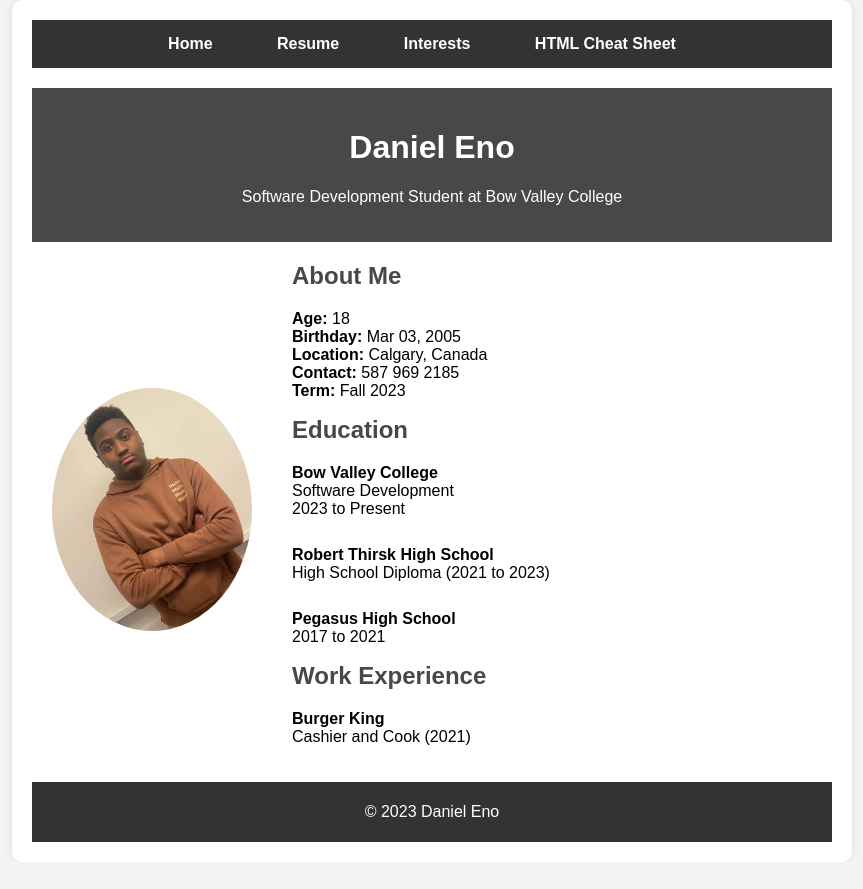
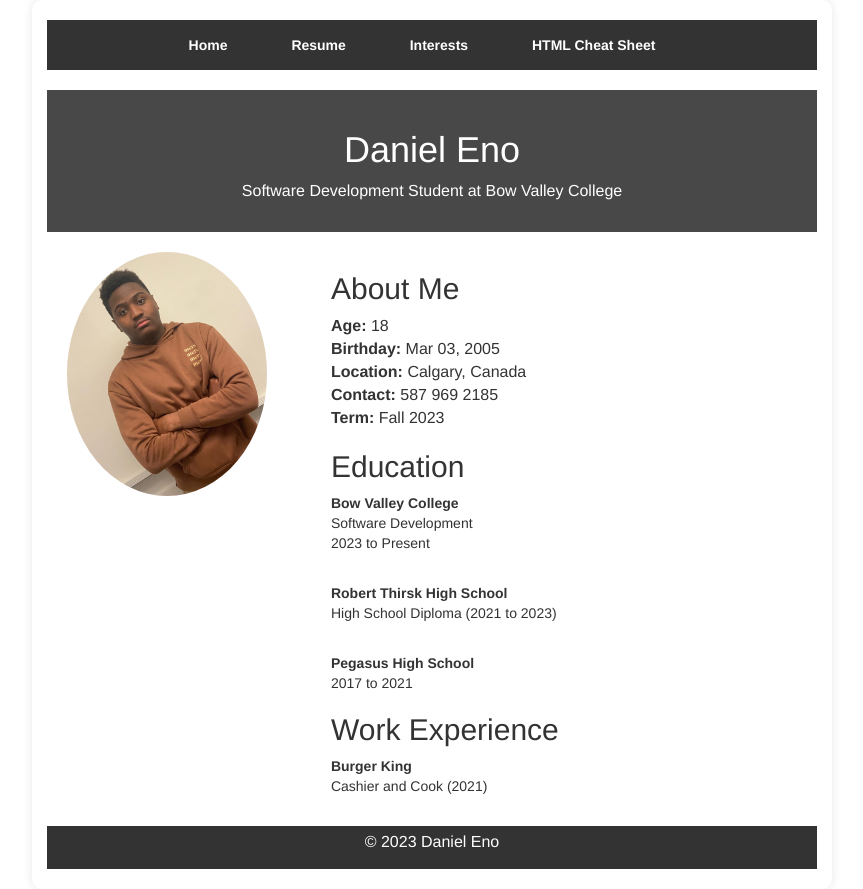
Before and after one commit to CodexCraf/Daniel---Final, a plain HTML site: page resume.html in a window 1280 px wide. Shown: the whole page, without its empty margins (208-1071 px from the left). Before the commit the page ends 862 px from the top, so only its background shows below. Drawn offline with nearby package versions, Linux system fonts and the light colour scheme.

Commit message:
resume.html

```diff
--- a/resume.html
+++ b/resume.html
@@ -4,6 +4,7 @@
     <meta charset="UTF-8">
     <meta name="viewport" content="width=device-width, initial-scale=1.0">
     <link rel="stylesheet" href="styles2.css">
+    <link rel="stylesheet" href="https://maxcdn.bootstrapcdn.com/bootstrap/3.4.1/css/bootstrap.min.css">
     <script src="script.js"></script>
     <title>Resume</title>
 </head>
@@ -24,9 +25,14 @@
         </header>
 
         <section class="about">
+            <div class="row">
+                <div class="col-sm-6">
                     <div class="about-image">
                         <img src="./images/photo2.jpeg" alt="Daniel Eno">
                     </div>
+                </div>
+
+                <div class="col-sm-6">
                     <div class="about-content">
                         <h2>About Me</h2>
                         <p> <b>Age: </b>18 <br>
@@ -34,6 +40,8 @@
                             <b> Location:</b> Calgary, Canada <br>
                             <b>Contact:</b> 587 969 2185 <br>
                             <b>Term:</b> Fall 2023
+                        </p>
+
 
 
                     <h2>Education</h2>
@@ -54,6 +62,8 @@
                         <li> <b>Burger King</b> <br>
                             Cashier and Cook (2021)</li>
                     </ul>
+                </div>
+            </div>
         </section>
 
         <footer>
```
Lines whose indentation alone changed are shown as unchanged.
